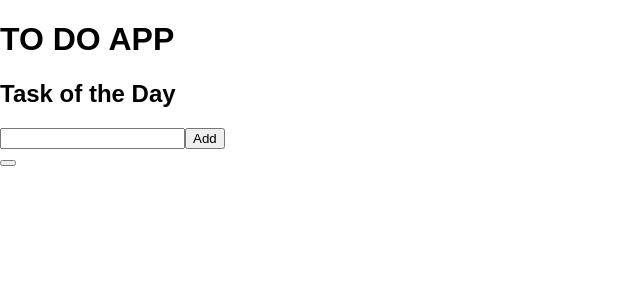
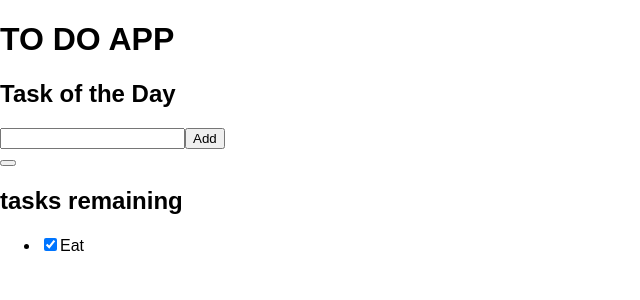
Before and after one commit to Laokengv/weekend--sql-to-do-react, a React (Create React App) app: page / in a window 1280 px wide. Shown: the top 300 px of the page, without its empty margins (0-640 px from the left). Built offline with nearby package versions, Linux system fonts and the light colour scheme.

Commit message:
Added another h2 with {} classes remaining. Added UL with LI's for checkbox.

```diff
--- a/src/components/App/App.jsx
+++ b/src/components/App/App.jsx
@@ -19,6 +19,17 @@ function App() {
       <div className="">
         <button type="button" className=""></button>
       </div>
+      <h2>{} tasks remaining</h2>
+      <ul role="list" className="todo-list heading" aria-labelledby="heading-list">
+        <li className="">
+          <div className="cb">
+            <input id="todo-0" type="checkbox" defaultChecked={true} />
+            <label className="todo-label" htmlFor="todo-0">
+              Eat
+            </label>
+          </div>
+        </li>
+      </ul>
     </div>
   );
 
```
